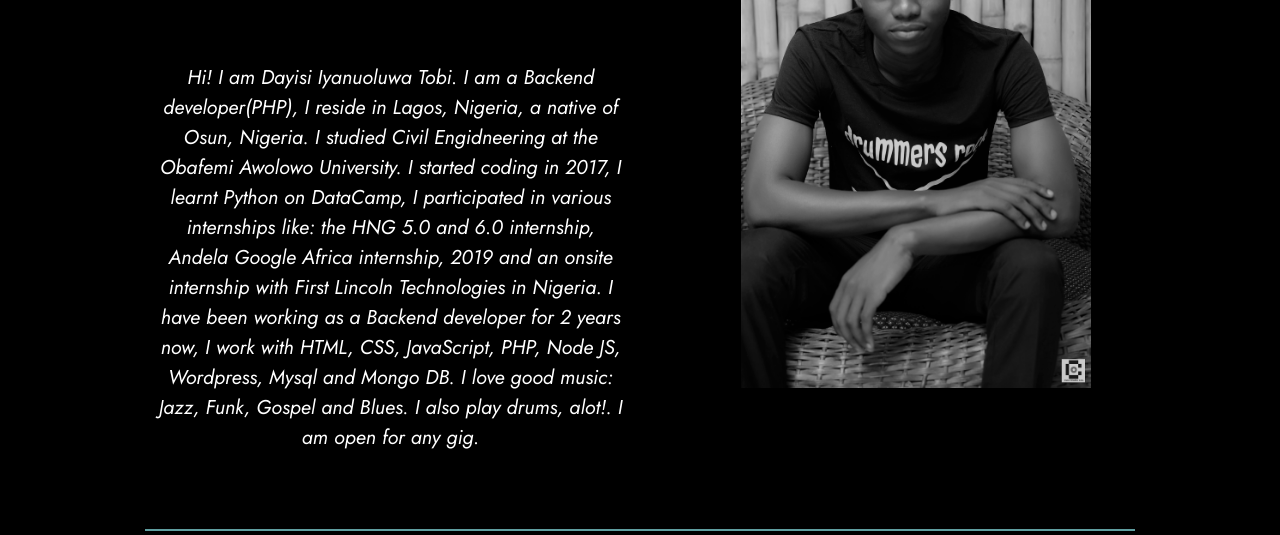
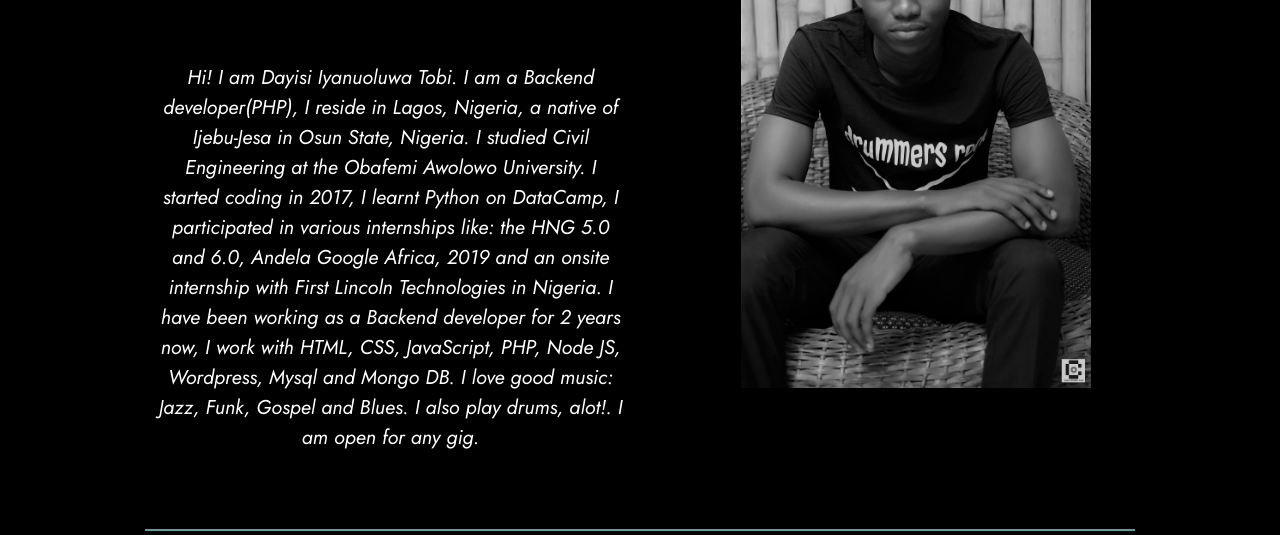
Before and after one commit to Thobeats/profile, a plain HTML site: page index.html in a window 1280 px wide. Shown: the part 266-801 px from the top of the page. Drawn offline with nearby package versions, Linux system fonts and the light colour scheme; a web font is replaced by a local one.

Commit message:
new commit

```diff
--- a/index.html
+++ b/index.html
@@ -54,10 +54,10 @@
                 <div class="note">
                     <p>
                         Hi! I am Dayisi Iyanuoluwa Tobi. I am a Backend developer(PHP), I reside
-                        in Lagos, Nigeria, a native of Osun, Nigeria.
-                        I studied Civil Engidneering at the Obafemi Awolowo University.
-                        I started coding in 2017, I learnt Python on DataCamp, I participated in various internships like: the HNG 5.0 and 6.0 internship, Andela Google Africa
-                        internship, 2019 and an onsite internship with First Lincoln Technologies in Nigeria. I have been working as a Backend developer for 2 years now, I work with HTML, CSS, JavaScript,
+                        in Lagos, Nigeria, a native of Ijebu-Jesa in Osun State, Nigeria.
+                        I studied Civil Engineering at the Obafemi Awolowo University.
+                        I started coding in 2017, I learnt Python on DataCamp, I participated in various internships like: the HNG 5.0 and 6.0, Andela Google Africa,
+                        2019 and an onsite internship with First Lincoln Technologies in Nigeria. I have been working as a Backend developer for 2 years now, I work with HTML, CSS, JavaScript,
                         PHP, Node JS, Wordpress, Mysql and Mongo DB.
                         I love good music: Jazz, Funk, Gospel and Blues. I also play drums, alot!. I am open for any gig.
 
```
